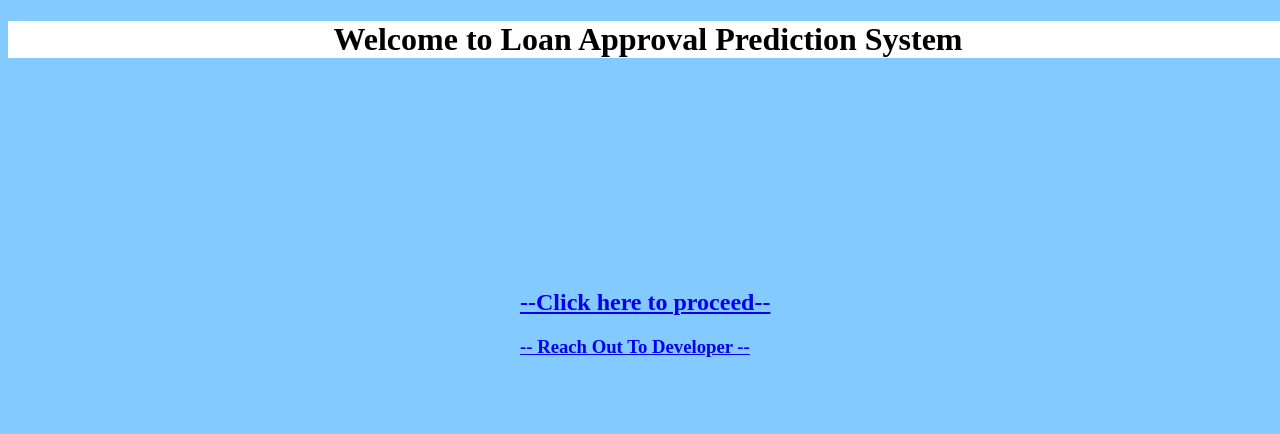
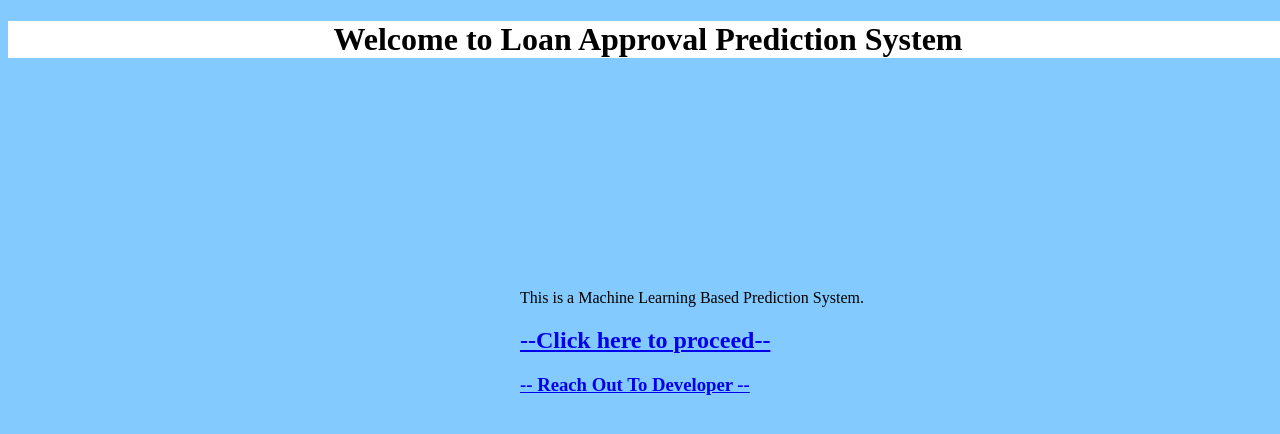
Before and after one commit to pratyush-patwa/loan_approval_prediction, a Flask app: page / in a window 1280 px wide. Shown: the top 434 px of the page. Run offline with Flask 2, Linux system fonts and the light colour scheme; parts of the project's set-up code (start-up, migrations or seed data) failed here and were passed over.

Commit message:
Update home.html

```diff
--- a/templates/home.html
+++ b/templates/home.html
@@ -31,8 +31,9 @@
 
 
 	<div id = "main">
-	    <h2><a href="index.html">--Click here to proceed--</a></h2>
-        <h3><a href = "https://pratyush-patwa.github.io/">-- Reach Out To Developer --</a></h3>
+		<p>This is a Machine Learning Based Prediction System.<p>
+	    	<h2><a href="index.html">--Click here to proceed--</a></h2>
+        	<h3><a href = "https://pratyush-patwa.github.io/">-- Reach Out To Developer --</a></h3>
 	</div>
 </body>
 </html>
```
